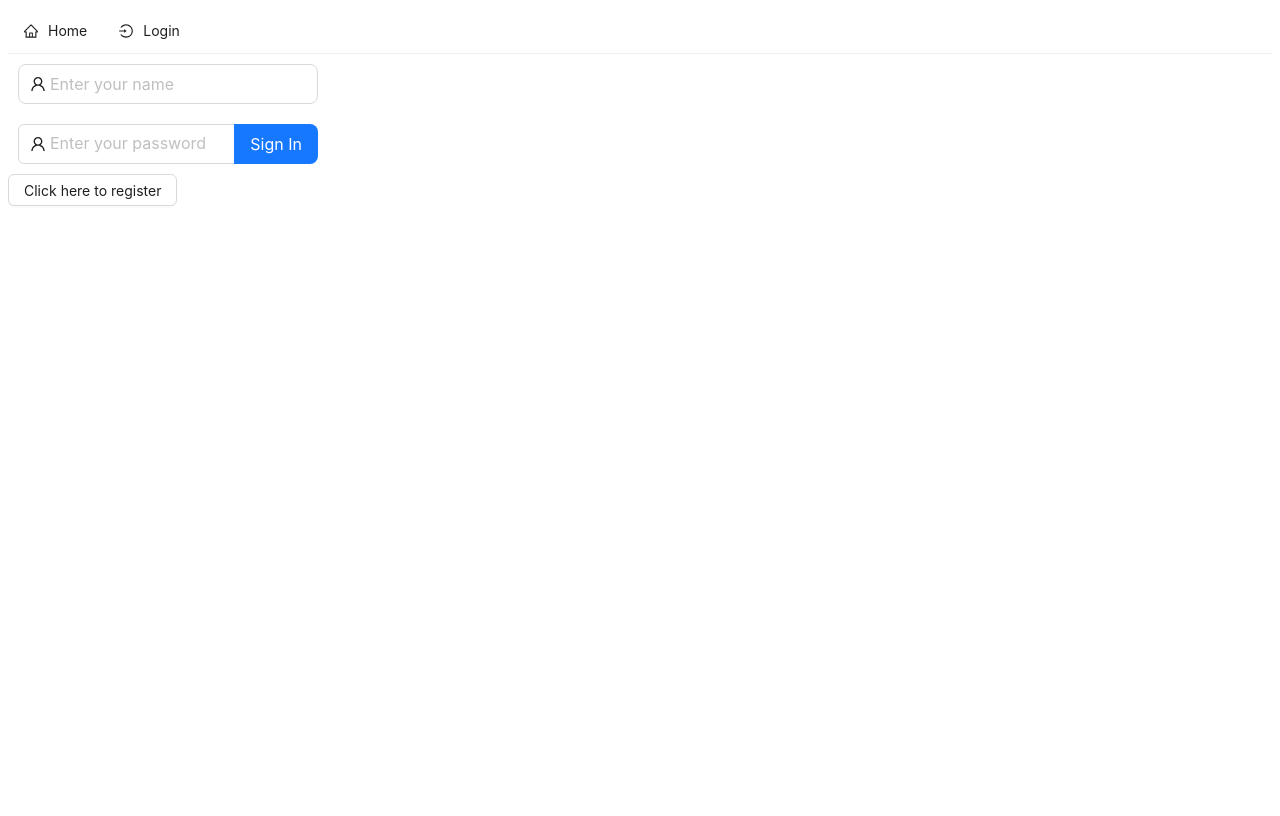
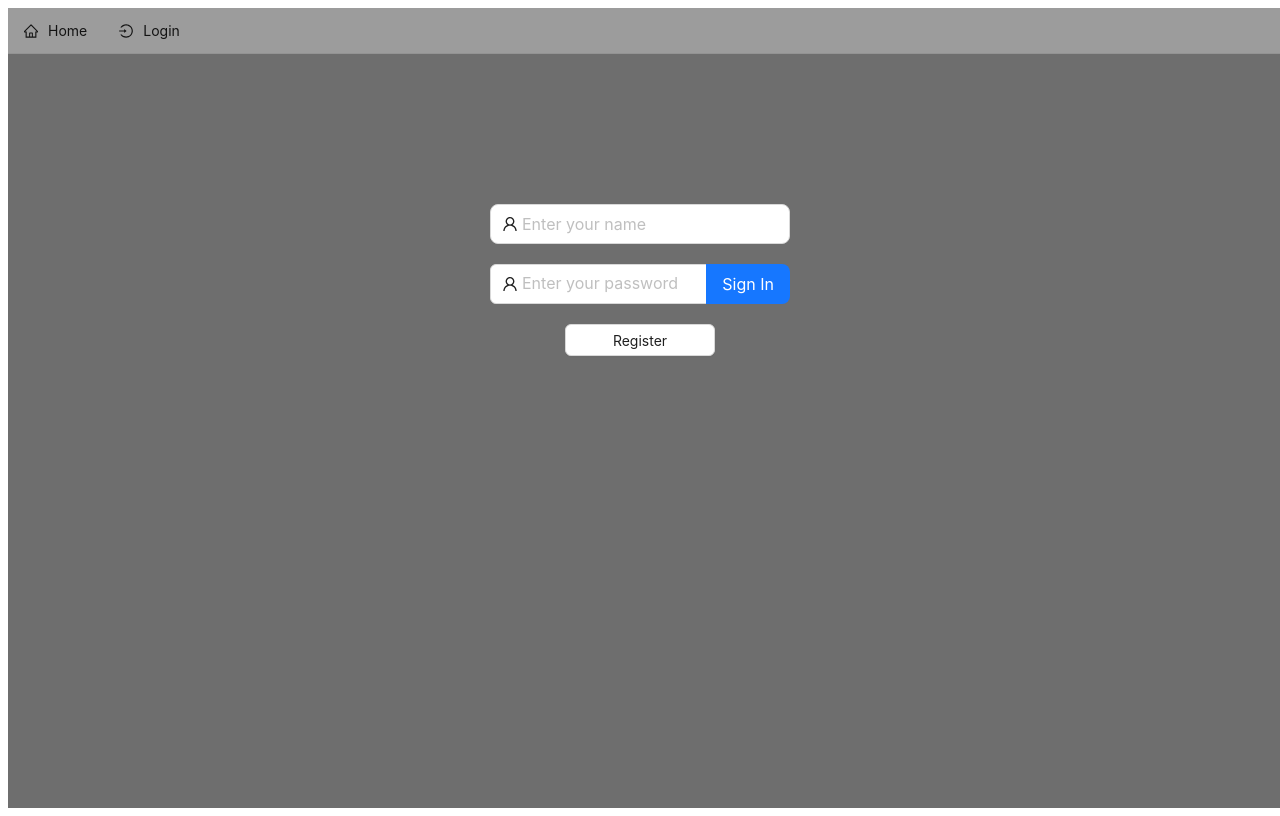
Before and after one commit to kuo220/wp_final_project, a React (Create React App) app in the folder frontend/: page /login in a window 1280 px wide. Built offline with nearby package versions, Linux system fonts and the light colour scheme.

Commit message:
update Login.js

```diff
--- a/frontend/src/container/Login.js
+++ b/frontend/src/container/Login.js
@@ -1,9 +1,28 @@
 import {Input, Button} from 'antd';
+import styled from 'styled-components'
 import { UserOutlined } from "@ant-design/icons";
 import { useState , useRef } from "react";
 import {useHooks} from './hooks/Hooks'
 import Titlebar from './Titlebar'
 import { useNavigate } from 'react-router-dom';
+
+const StyledBackground = styled.div`
+	width : 100vw;
+	height : 100vh;
+	background-color : #6E6E6E;
+`
+const StyledLogin = {
+	position : 'absolute',
+	display : 'flex',
+	flexDirection : 'column',
+	justifyContent : 'center',
+	alignItems : 'center',
+	width : '30%',
+	height : '30%',
+	top : '20%',
+	left : '35%',
+	// backgroundColor : 'lightgreen',
+}
 
 function Login() {
 	const [name, setName] = useState('');
@@ -20,8 +39,9 @@ function Login() {
 	const navigate = useNavigate();
 
 	return (
-		<>
+		<StyledBackground>
 			<Titlebar/>
+			<div style={StyledLogin}>
 				<Input
 					size="large"
 					style={{ width: 300, margin: 10 }}
@@ -47,9 +67,11 @@ function Login() {
 					enterButton="Sign In"
 					onSearch={()=>{setLogin(true); navigate('/search')}}
 				/>
-			<div/>
-			<Button onClick={()=>{navigate('/register')}}>Click here to register</Button>
-		</>
+				{/* <div/> */}
+				<Button style={{width: 150, margin: 10}} onClick={()=>{navigate('/register')}}> Register </Button>
+			</div>
+
+		</StyledBackground>
 	);
 }
 
--- a/frontend/src/container/Search.js
+++ b/frontend/src/container/Search.js
@@ -25,7 +25,7 @@ const Background = {
 
 function Search() {
 	return(
-    <div style={{Background}}>
+    <div>
 		<TitlebarSearch/>
 		<SearchBackground>
 			<StyledSearch
--- a/frontend/src/container/Titlebar.js
+++ b/frontend/src/container/Titlebar.js
@@ -35,7 +35,7 @@ function Titlebar() {
 
     return(
       <>
-        <Menu onClick={ handleClick } mode="horizontal" items={items} />
+        <Menu onClick={ handleClick } mode="horizontal" items={items} style={{backgroundColor : '#9C9C9C'}} />
       </>
     )
 }
```
Lines whose indentation alone changed are shown as unchanged.
